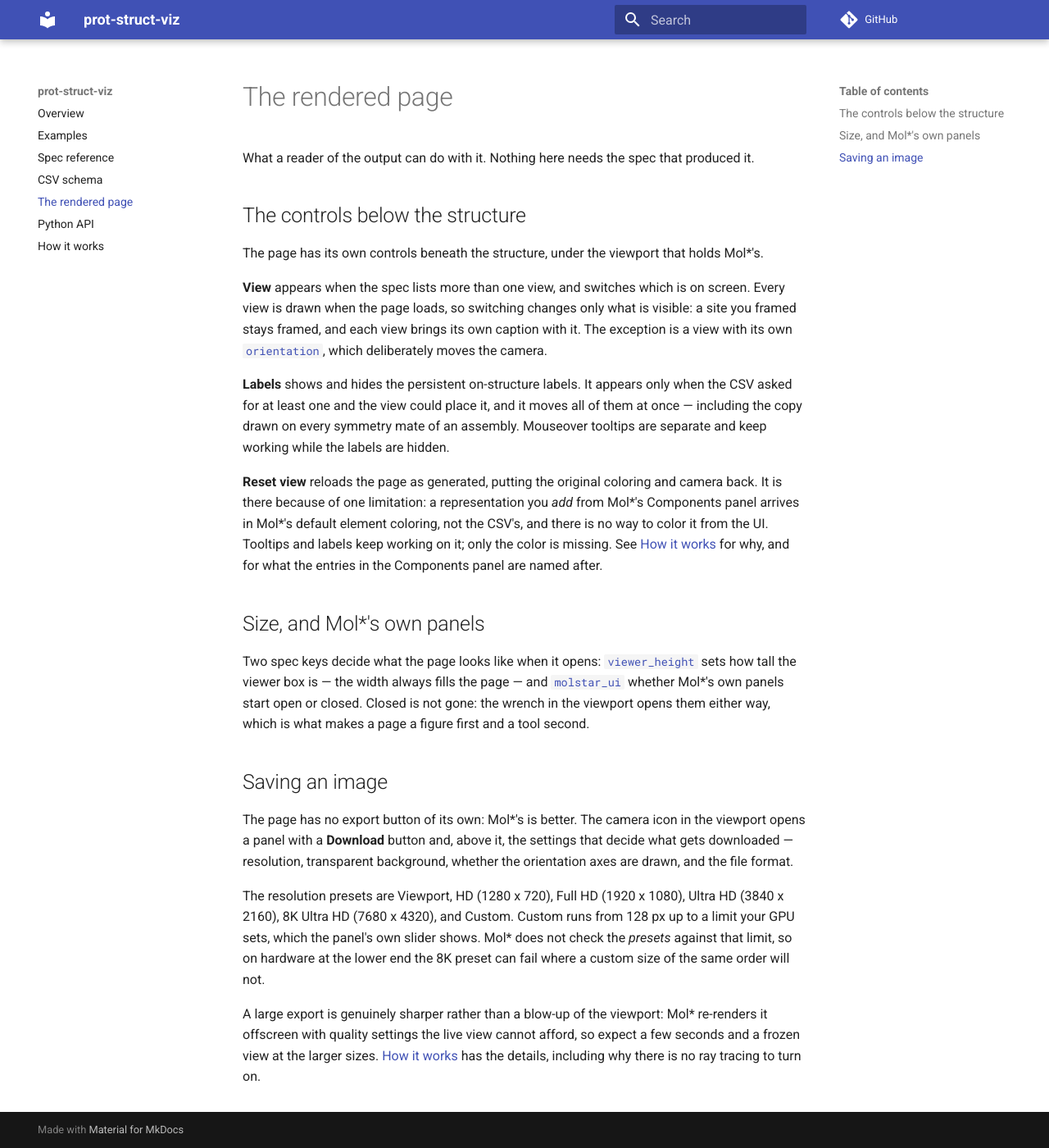
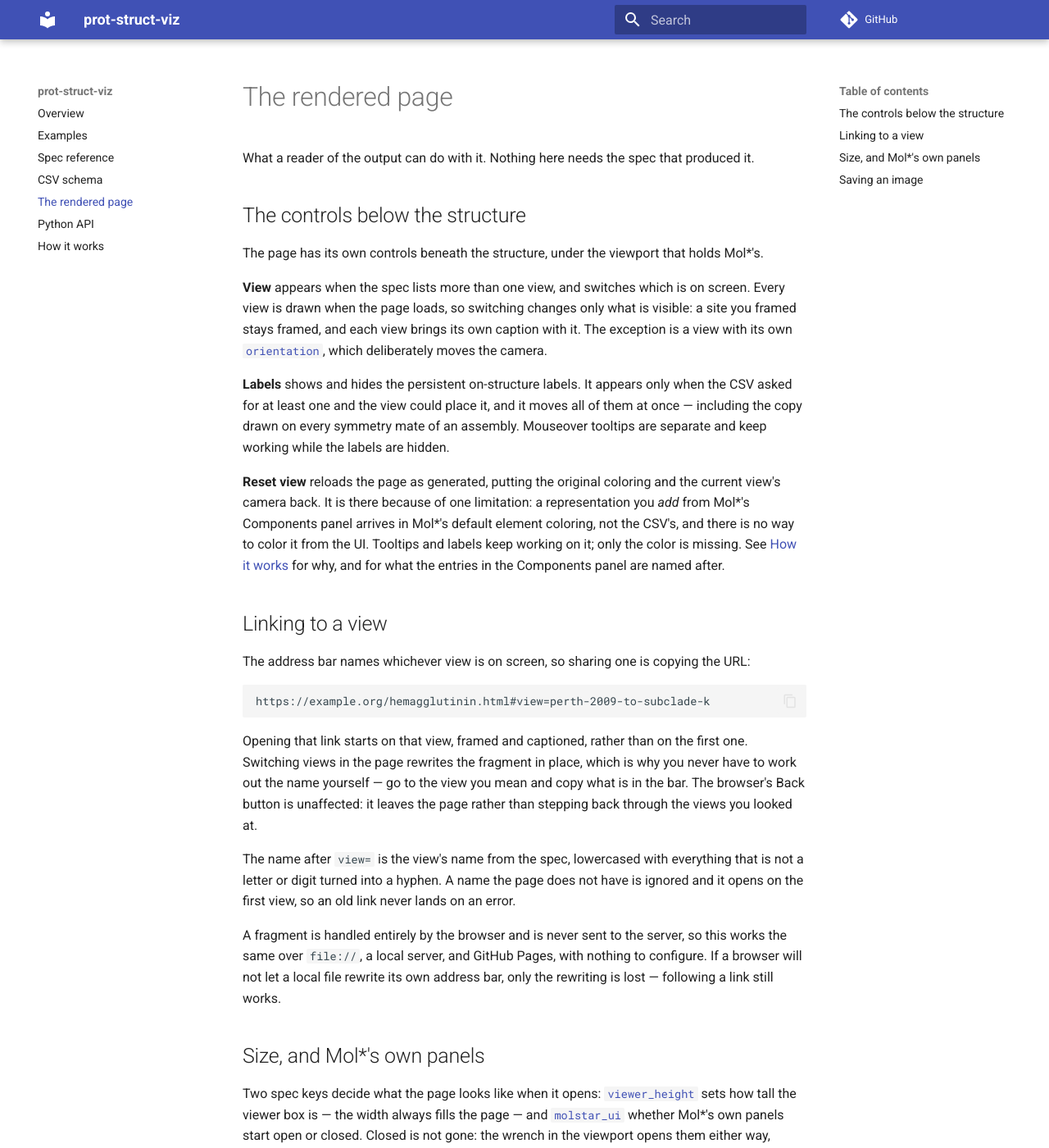
Before and after one commit to jbloomlab/prot-struct-viz, an MkDocs documentation site: the page built from docs/viewer.md, in a window 1280 px wide and 1400 px high. Shown: the whole window at 82% size. Built offline with MkDocs 1.6.1 and Material for MkDocs 9.7.7, drawn with Linux system fonts in a browser that asks for light colours; comment, search, counter and statistics services are not loaded.

Commit message:
Let the URL name the view on screen
A multi-view page had no addressable state: whatever you sent someone opened
on the first view, and pointing them at the third took a sentence telling them
which entry to pick from the selector.

`#view=<slug>` now opens the page on that view, framed and captioned, and
switching views rewrites the fragment in place, so sharing a view is copying
the address bar. `history.replaceState` rather than assigning `location.hash`:
Back keeps leaving the page instead of walking the views, and it fires no
`hashchange`, so the listener that honours a hand-edited fragment needs no
guard against the page's own writes.

The fragment is now a grammar rather than a literal -- `&`-separated tokens,
`view=<slug>` and `camera`, unknown ones ignored. That is what lets the
authoring workflow survive: `#camera` behaves exactly as before, the token is
carried through a view switch rather than clobbered, and `#view=<slug>&camera`
poses a view that is not the first. An unrecognised slug is not an error; the
page opens on its first view, so a stale link never lands on nothing.

Two things follow from the state's camera node framing the first view. A deep
link has to place the camera itself, or a link to the third view would open on
the first view's pose -- at 0 ms, since there is no pose the reader has seen to
glide away from. And Reset view, which reloads that state, was already putting
the first view's camera back while leaving the third view selected; it now
restores the camera of the view you are on.

Verified headlessly over CDP against a local HTTP server, fifteen checks
covering every case above plus a single-view page, a pinned orientation
reached by deep link, and file://. Each of the nine new or changed assertions
was mutation-tested against the behaviour it claims to pin.

Co-Authored-By: Claude Opus 5 <noreply@anthropic.com>

````diff
--- a/docs/viewer.md
+++ b/docs/viewer.md
@@ -18,12 +18,35 @@ CSV asked for at least one and the view could place it, and it moves all of them
 including the copy drawn on every symmetry mate of an assembly. Mouseover tooltips are
 separate and keep working while the labels are hidden.
 
-**Reset view** reloads the page as generated, putting the original coloring and camera
-back. It is there because of one limitation: a representation you *add* from Mol\*'s
-Components panel arrives in Mol\*'s default element coloring, not the CSV's, and there is
-no way to color it from the UI. Tooltips and labels keep working on it; only the color is
-missing. See [How it works](internals.md#annotation-tables-not-baked-in-colors) for why,
+**Reset view** reloads the page as generated, putting the original coloring and the
+current view's camera back. It is there because of one limitation: a representation you
+*add* from Mol\*'s Components panel arrives in Mol\*'s default element coloring, not the
+CSV's, and there is no way to color it from the UI. Tooltips and labels keep working on
+it; only the color is missing. See [How it works](internals.md#annotation-tables-not-baked-in-colors) for why,
 and for what the entries in the Components panel are named after.
+
+## Linking to a view
+
+The address bar names whichever view is on screen, so sharing one is copying the URL:
+
+```
+https://example.org/hemagglutinin.html#view=perth-2009-to-subclade-k
+```
+
+Opening that link starts on that view, framed and captioned, rather than on the first one.
+Switching views in the page rewrites the fragment in place, which is why you never have to
+work out the name yourself — go to the view you mean and copy what is in the bar. The
+browser's Back button is unaffected: it leaves the page rather than stepping back through
+the views you looked at.
+
+The name after `view=` is the view's name from the spec, lowercased with everything that is
+not a letter or digit turned into a hyphen. A name the page does not have is ignored and it
+opens on the first view, so an old link never lands on an error.
+
+A fragment is handled entirely by the browser and is never sent to the server, so this
+works the same over `file://`, a local server, and GitHub Pages, with nothing to configure.
+If a browser will not let a local file rewrite its own address bar, only the rewriting is
+lost — following a link still works.
 
 ## Size, and Mol\*'s own panels
 
````
Also changed, not shown: CHANGELOG.md (+7 -1 lines), CLAUDE.md (+7 -0 lines), README.md (+2 -1 lines), docs/index.md (+2 -1 lines), docs/spec.md (+6 -4 lines), src/prot_struct_viz/templates/viewer.html.jinja (+79 -7 lines), 1 other file.
